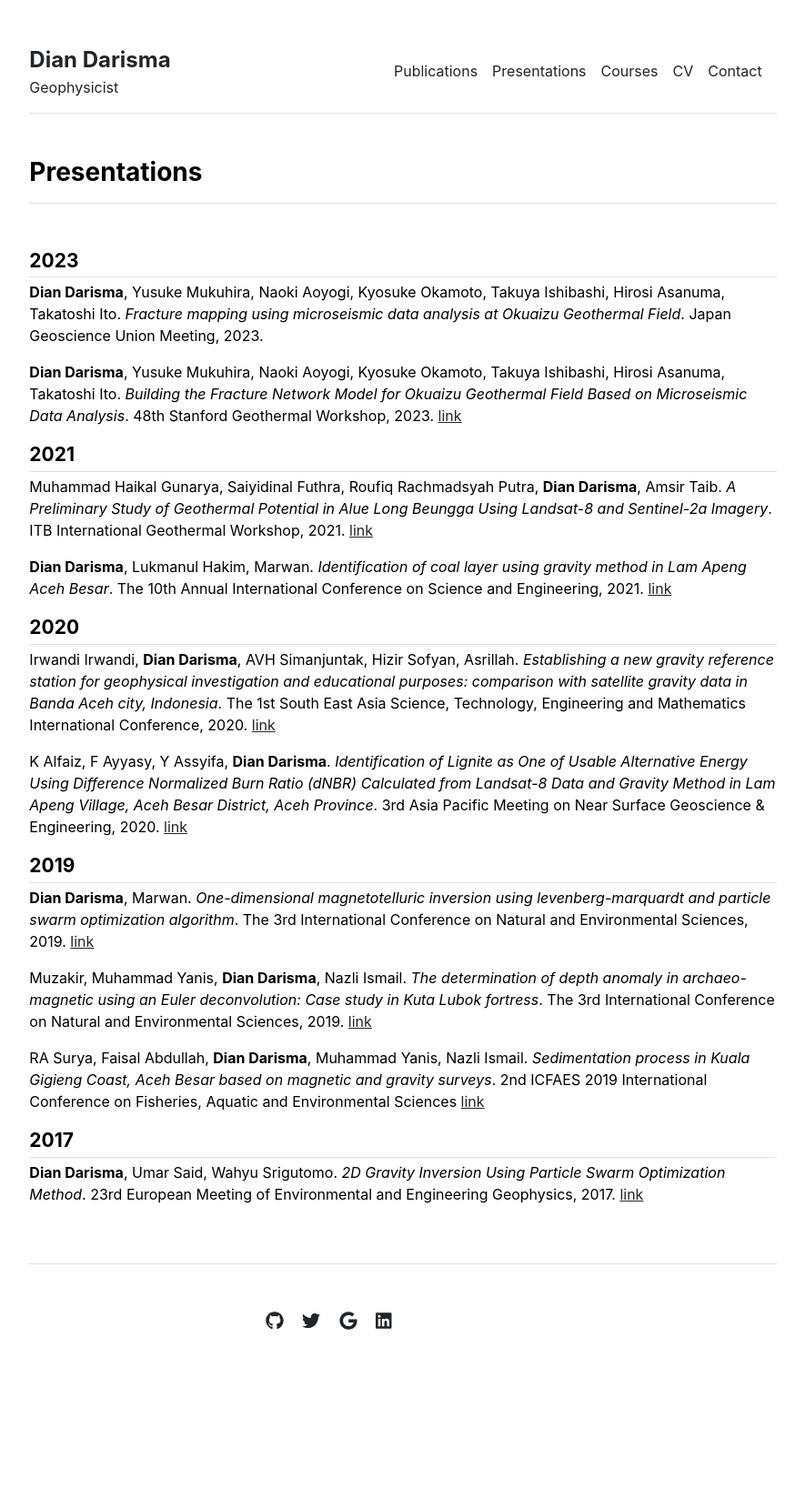
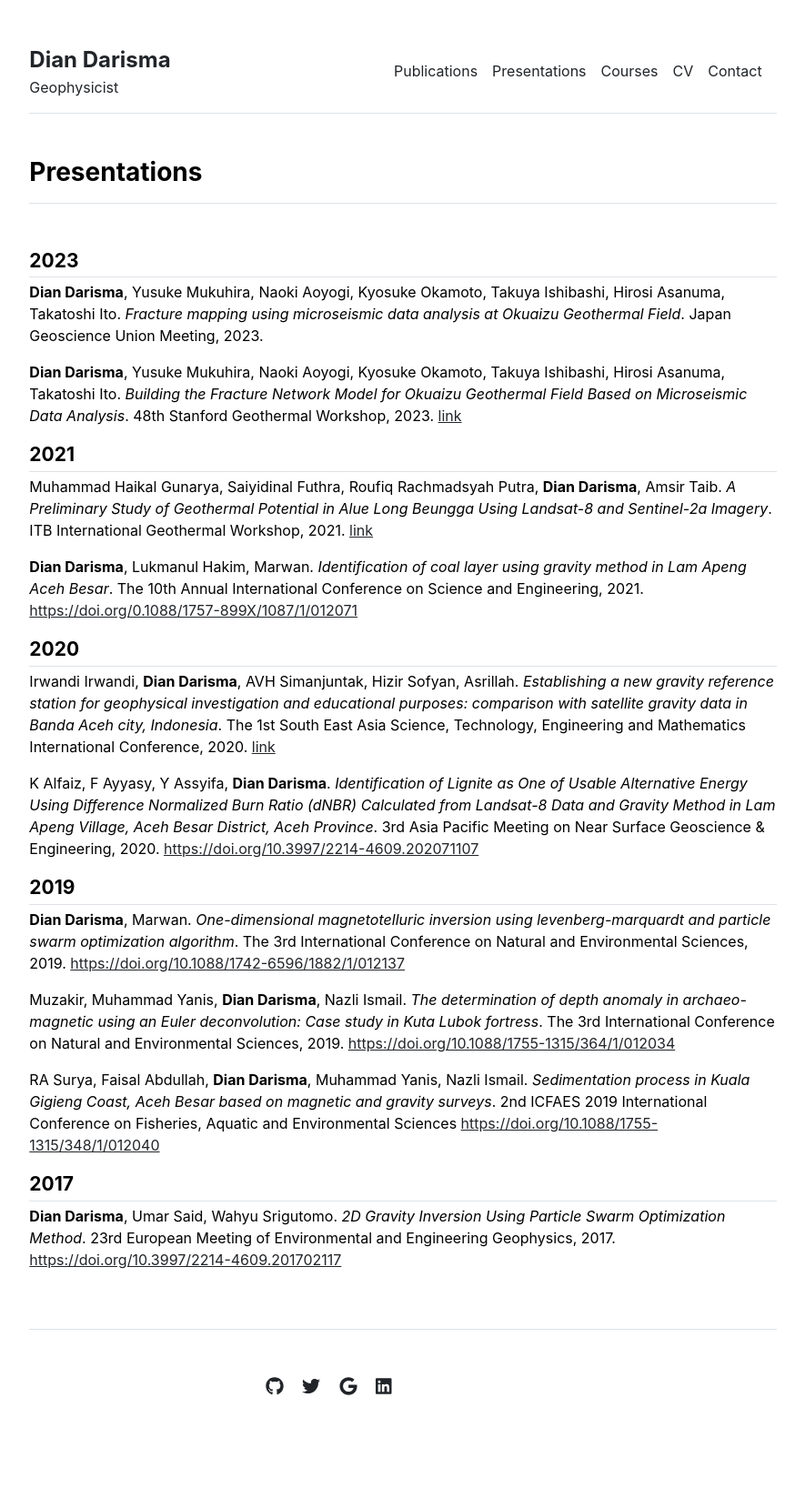
Before and after one commit to diandarisma/diandarisma.github.io, a Jekyll site: the page built from presentations.md, in a window 1280 px wide. Shown: the whole page at 91% size, without its empty margins (197-1082 px from the left). Built offline with Jekyll 4.4.1, drawn with Linux system fonts in a browser that asks for light colours; before the commit the page ends 1564 px from its top, so only the background shows below that.

Commit message:
Update presentations.html

```diff
--- a/_includes/presentations.html
+++ b/_includes/presentations.html
@@ -25,7 +25,7 @@
       <strong>Dian Darisma</strong>, Lukmanul Hakim, Marwan.
       <i>Identification of coal layer using gravity method in Lam Apeng Aceh Besar</i>.
       The 10th Annual International Conference on Science and Engineering, 2021.
-      <a href="https://iopscience.iop.org/article/10.1088/1757-899X/1087/1/012071/meta">link</a>
+      <a href="https://doi.org/0.1088/1757-899X/1087/1/012071">https://doi.org/0.1088/1757-899X/1087/1/012071</a>
     </p>
 
     <h4 class="fw-bold border-bottom pb-1 mb-1"><small>2020</small></h4>
@@ -33,13 +33,13 @@
       Irwandi Irwandi, <strong>Dian Darisma</strong>, AVH Simanjuntak, Hizir Sofyan, Asrillah.
       <i>Establishing a new gravity reference station for geophysical investigation and educational purposes: comparison with satellite gravity data in Banda Aceh city, Indonesia</i>.
       The 1st South East Asia Science, Technology, Engineering and Mathematics International Conference, 2020.
-      <a href="https://iopscience.iop.org/article/10.1088/1742-6596/1882/1/012137/meta">link</a>
+      <a href="">link</a>
     </p>
     <p>
       K Alfaiz, F Ayyasy, Y Assyifa, <strong>Dian Darisma</strong>.
       <i>Identification of Lignite as One of Usable Alternative Energy Using Difference Normalized Burn Ratio (dNBR) Calculated from Landsat-8 Data and Gravity Method in Lam Apeng Village, Aceh Besar District, Aceh Province</i>.
       3rd Asia Pacific Meeting on Near Surface Geoscience & Engineering, 2020.
-      <a href="https://www.earthdoc.org/content/papers/10.3997/2214-4609.202071107">link</a>
+      <a href="https://doi.org/10.3997/2214-4609.202071107">https://doi.org/10.3997/2214-4609.202071107</a>
     </p>
 
     <h4 class="fw-bold border-bottom pb-1 mb-1"><small>2019</small></h4>
@@ -47,19 +47,19 @@
       <strong>Dian Darisma</strong>, Marwan.
       <i>One-dimensional magnetotelluric inversion using levenberg-marquardt and particle swarm optimization algorithm</i>.
       The 3rd International Conference on Natural and Environmental Sciences, 2019.
-      <a href="https://iopscience.iop.org/article/10.1088/1755-1315/364/1/012035/meta">link</a>
+      <a href="https://doi.org/10.1088/1742-6596/1882/1/012137">https://doi.org/10.1088/1742-6596/1882/1/012137</a>
     </p>
     <p>
       Muzakir, Muhammad Yanis, <strong>Dian Darisma</strong>, Nazli Ismail.
       <i>The determination of depth anomaly in archaeo-magnetic using an Euler deconvolution: Case study in Kuta Lubok fortress</i>.
       The 3rd International Conference on Natural and Environmental Sciences, 2019.
-      <a href="https://iopscience.iop.org/article/10.1088/1755-1315/364/1/012034/meta">link</a>
+      <a href="https://doi.org/10.1088/1755-1315/364/1/012034">https://doi.org/10.1088/1755-1315/364/1/012034</a>
     </p>
       <p>
       RA Surya, Faisal Abdullah, <strong>Dian Darisma</strong>, Muhammad Yanis, Nazli Ismail.
       <i>Sedimentation process in Kuala Gigieng Coast, Aceh Besar based on magnetic and gravity surveys</i>.
       2nd ICFAES 2019 International Conference on Fisheries, Aquatic and Environmental Sciences
-      <a href="https://iopscience.iop.org/article/10.1088/1755-1315/364/1/012034/meta">link</a>
+      <a href="https://doi.org/10.1088/1755-1315/348/1/012040">https://doi.org/10.1088/1755-1315/348/1/012040</a>
     </p>
 
     <h4 class="fw-bold border-bottom pb-1 mb-1"><small>2017</small></h4>
@@ -67,7 +67,7 @@
       <strong>Dian Darisma</strong>, Umar Said, Wahyu Srigutomo.
       <i>2D Gravity Inversion Using Particle Swarm Optimization Method</i>.
       23rd European Meeting of Environmental and Engineering Geophysics, 2017.
-      <a href="https://www.earthdoc.org/content/papers/10.3997/2214-4609.201702117">link</a>
+      <a href="https://doi.org/10.3997/2214-4609.201702117">https://doi.org/10.3997/2214-4609.201702117</a>
     </p>
   </div>
 </div>
```
